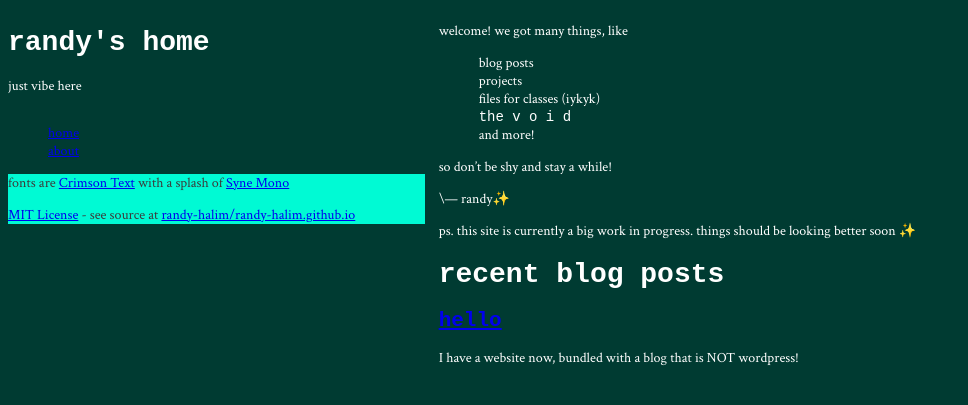
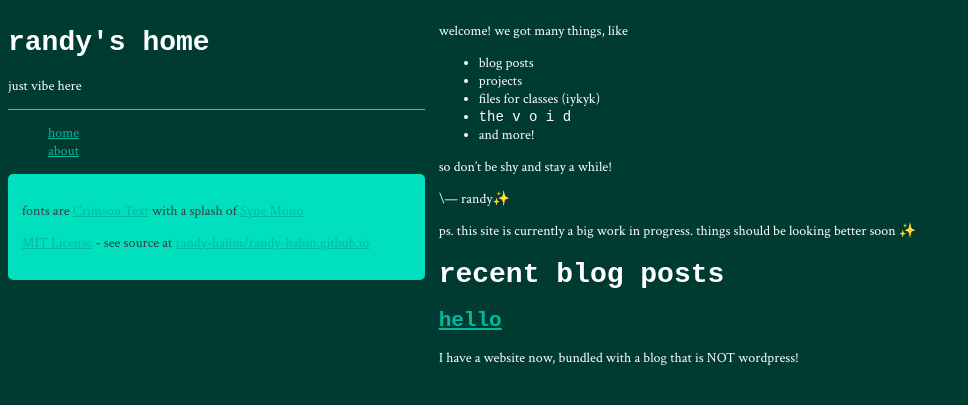
Before and after one commit to randy-halim/randy-halim.github.io, a Jekyll site: the page built from index.md, in a window 1280 px wide. Shown: the top 405 px of the page, without its empty margins (0-968 px from the left). Built offline with Jekyll 4.4.1, drawn with Linux system fonts in a browser that asks for light colours; some web fonts are replaced; our own code applies the rules of GitHub Pages for plain Markdown files.

Commit message:
link styling hoisting

```diff
--- a/assets/css/index.scss
+++ b/assets/css/index.scss
@@ -23,8 +23,7 @@ h6 {
 hr {
   border: 0;
   height: 1px;
-  background: linear-gradient(left, $Sea-Foam-5, $Sea-Foam-4, $Sea-Foam-5);
-  background-image: linear-gradient(left, $Sea-Foam-5, $Sea-Foam-4, $Sea-Foam-5);
+  background: $Sea-Foam-5
 }
 
 body {
@@ -34,18 +33,26 @@ body {
   color: #FFFFFF;
 }
 
+a, a:visited {
+  color: $Sea-Foam-1;
+}
+
 .container {
   display: grid;
   grid-template-columns: 1fr 2fr;
   grid-template-rows: 1fr;
   grid-column-gap: 1em;
+}
 
+.sidebar {
   ul {
     list-style-type: none;
   }
 
   .footer {
-    background-color: $Sea-Foam-3;
-    color: #3B3B3B
+    background-color: $Sea-Foam-5;
+    color: #3B3B3B;
+    border-radius: 5px;
+    padding: 1em;
   }
 }
```
